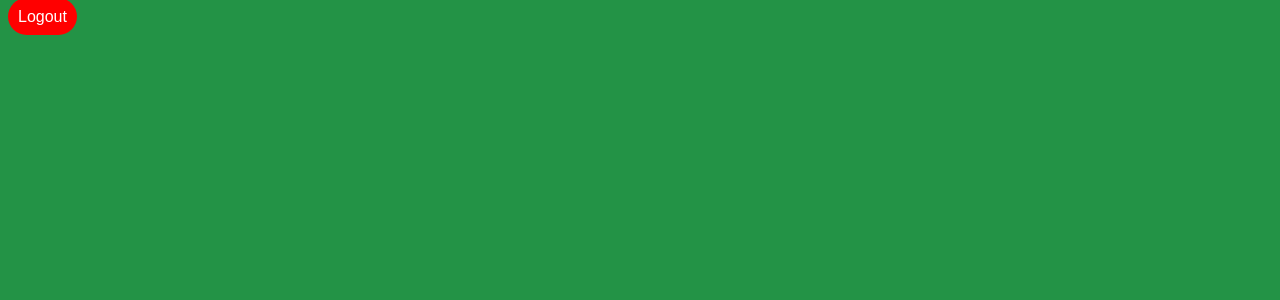
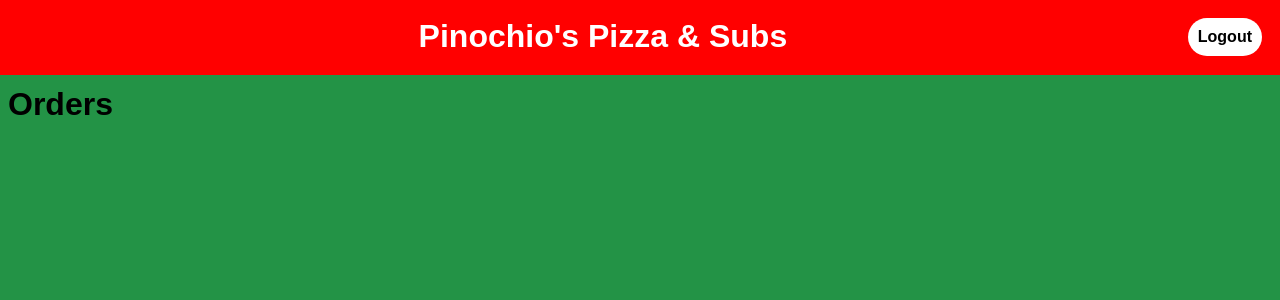
Before and after one commit to nsperkin/project3, a Django app: page / in a window 1280 px wide. Shown: the top 300 px of the page. Run offline with Django 3.2, Linux system fonts and the light colour scheme; a user stored in the database is signed in.

Commit message:
navbar and some css

```diff
--- a/orders/static/orders/styles.css
+++ b/orders/static/orders/styles.css
@@ -5,6 +5,30 @@ body {
 
 a {
 	text-decoration: none;
+}
+
+nav > a {
+	float: right;
+	color: black;
+	background-color: white;
+	padding: 10px;
+	border-radius: 25px;
+	font-weight: bold;
+}
+
+nav {
+	background-color: red;
+	text-align: center;
+	margin: -10px;
+	padding: 20px;
+}
+
+.title {
+	display: inline;
+	text-align: center;
+	font-size: xx-large;
+	font-weight: bold;
+	color: white;
 }
 
 .message {
@@ -28,6 +52,7 @@ a {
     padding: 10px;
     margin-top: 5px;
     border-radius: 25px;
+    cursor: pointer;
 }
 
 .container {
--- a/orders/templates/orders/index.html
+++ b/orders/templates/orders/index.html
@@ -1,5 +1,11 @@
 {%extends "orders/layout.html"%}
 
 {%block body%}
-<a class="btn" href="{%url 'logout'%}" method="post">Logout</a>
+<nav>
+	<p class="title">Pinochio's Pizza & Subs</p>
+	<a class="logout" href="{%url 'logout'%}">Logout</a>
+</nav>
+<div>
+	<h1>Orders</h1>
+</div>
 {%endblock%}
```
Also changed, not shown: db.sqlite3.
